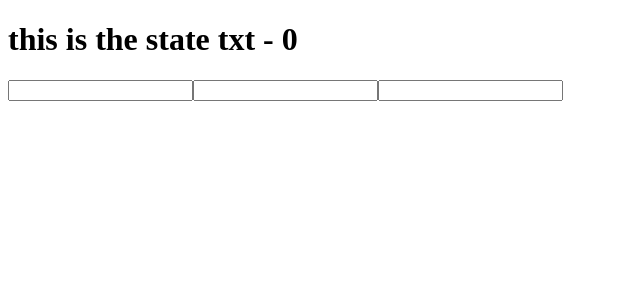
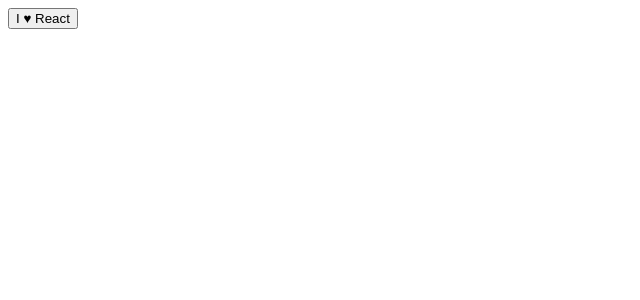
Before and after one commit to Marek294/react-fundamentals, a React (Create React App) app: page / in a window 1280 px wide. Shown: the top 300 px of the page, without its empty margins (0-640 px from the left). Built offline with nearby package versions, Linux system fonts and the light colour scheme.

Commit message:
Access Nested Data with Reacts props.children

```diff
--- a/src/App.js
+++ b/src/App.js
@@ -1,35 +1,21 @@
 import React, { Component } from 'react';
 
 class App extends Component {
-  constructor() {
-    super();
-    this.state = {
-      txt: 'this is the state txt',
-      cat: 0
-    }
-  }
-
-  update(e) {
-    this.setState({
-      txt: e.target.value
-    })
-  }
-
   render() {
-    const { txt, cat } = this.state;
-
     return (
-      <div>
-        <h1>{txt} - {cat}</h1>
-        <Widget update={this.update.bind(this)} />
-        <Widget update={this.update.bind(this)} />
-        <Widget update={this.update.bind(this)} />
-      </div>
+      <Button>I <Heart /> React</Button>
     );
   }
 }
 
-const Widget = (props) =>
-<input type="text" onChange={props.update} />
+const Button = (props) => <button>{props.children}</button>
+
+class Heart extends Component {
+  render() {
+    return (
+      <span>&hearts;</span>
+    );
+  }
+}
 
 export default App;
```
